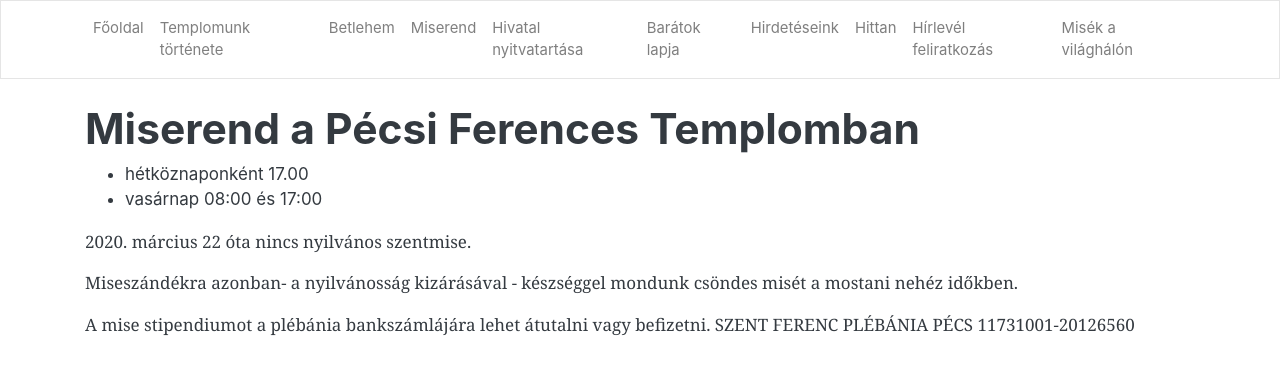
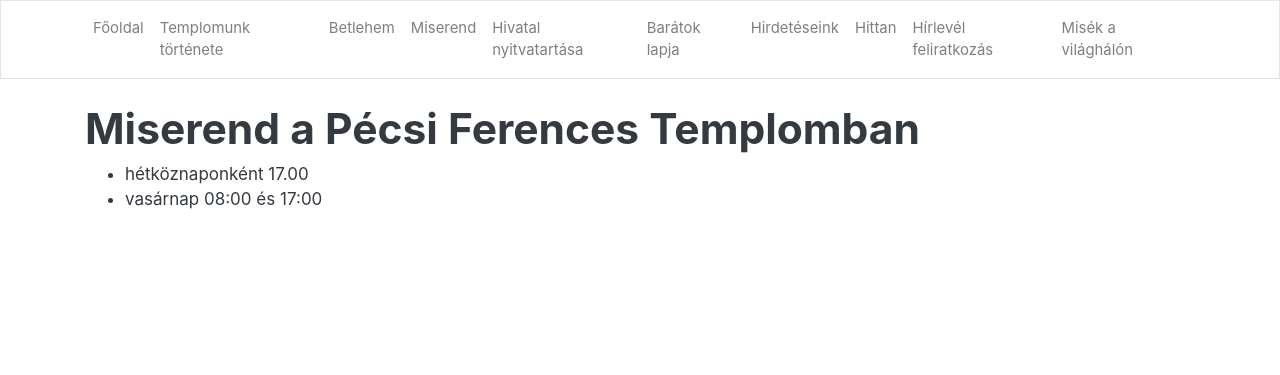
Before and after one commit to pecsi-ferences/pecsi-ferences.github.io, a Jekyll site: the page built from miserend.html, in a window 1280 px wide. Shown: the top 375 px of the page. Built offline with Jekyll 4.4.1, drawn with Linux system fonts in a browser that asks for light colours; nearby versions of some CDN libraries.

Commit message:
Remove copy

```diff
--- a/miserend.html
+++ b/miserend.html
@@ -7,13 +7,3 @@ title: Miserend a Pécsi Ferences Templomban
   <li>hétköznaponként 17.00</li>
   <li>vasárnap 08:00 és 17:00</li>
 </ul>
-<p>
-  2020. március 22 óta nincs nyilvános szentmise.
-</p>
-<p>
-  Miseszándékra azonban- a nyilvánosság kizárásával - készséggel mondunk csöndes misét a mostani nehéz időkben.
-</p>
-<p>
-  A mise stipendiumot a plébánia bankszámlájára lehet átutalni vagy befizetni.
-  SZENT FERENC PLÉBÁNIA PÉCS 11731001-20126560
-</p>
```
